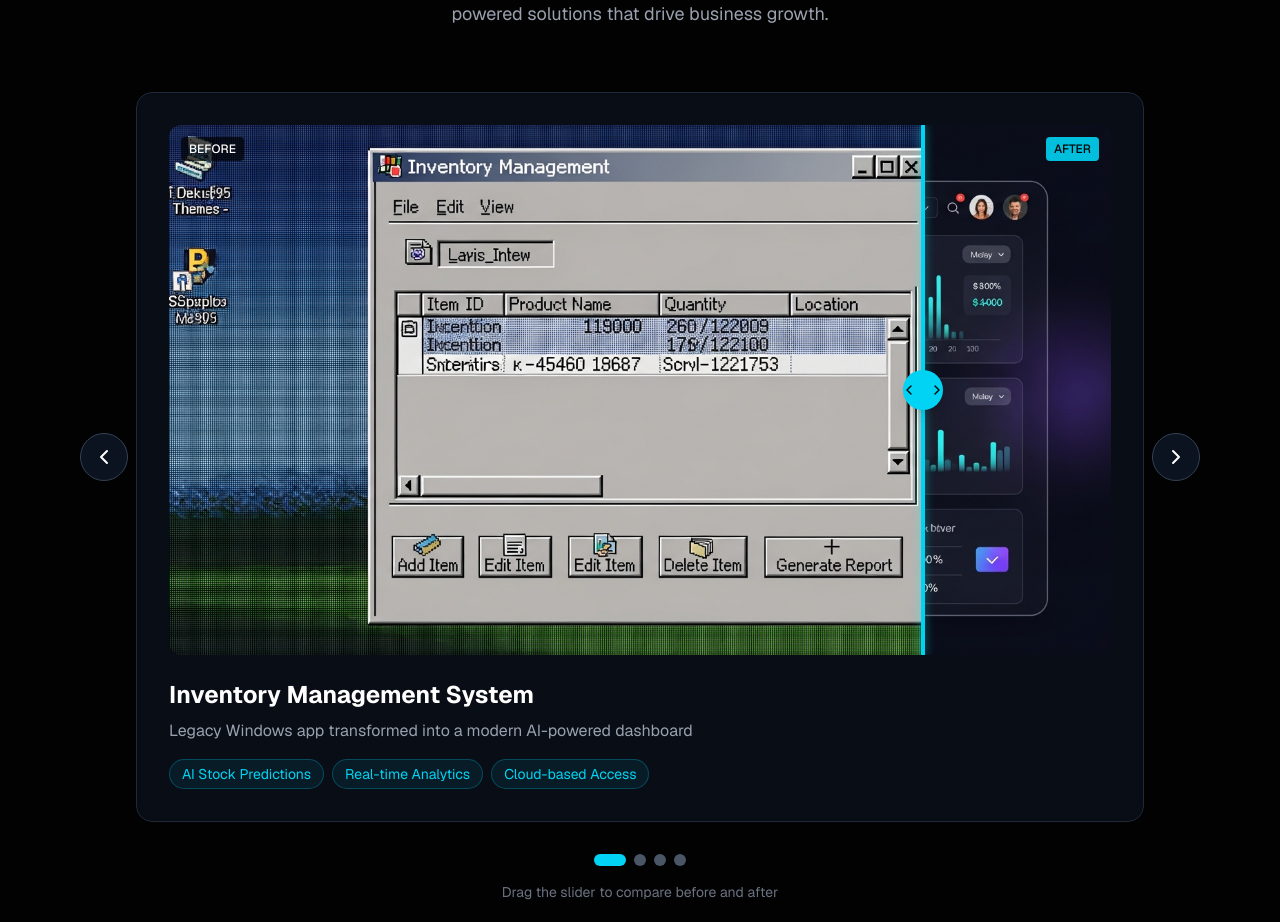
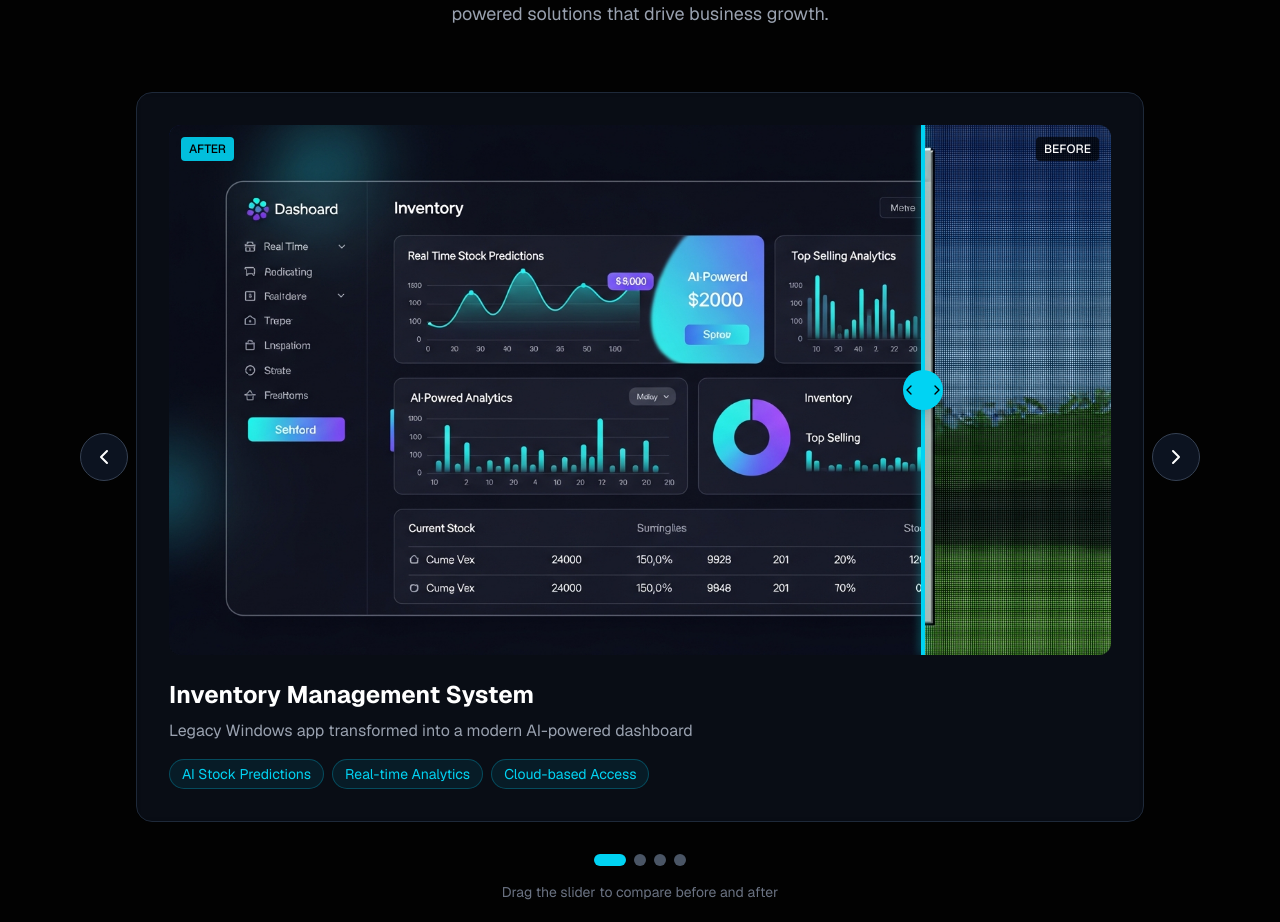
Before and after one commit to DaveCS1/v0-ai-dev-DFW_AI, a Next.js app: page / in a window 1280 px wide. Shown: the part 2040-2962 px from the top of the page. Built offline with nearby package versions, Linux system fonts and the light colour scheme.

Commit message:
Updated portfolio-carousel.tsx

```diff
--- a/components/portfolio-carousel.tsx
+++ b/components/portfolio-carousel.tsx
@@ -114,8 +114,8 @@ function BeforeAfterReveal({ beforeImage, afterImage, autoAnimate }: { beforeIma
     >
       <div className="absolute inset-0 pointer-events-none">
         <img
-          src={afterImage}
-          alt="After"
+          src={beforeImage}
+          alt="Before"
           className="w-full h-full object-cover"
           draggable={false}
         />
@@ -126,8 +126,8 @@ function BeforeAfterReveal({ beforeImage, afterImage, autoAnimate }: { beforeIma
         style={{ clipPath: `inset(0 ${100 - sliderPosition}% 0 0)` }}
       >
         <img
-          src={beforeImage}
-          alt="Before"
+          src={afterImage}
+          alt="After"
           className="w-full h-full object-cover"
           draggable={false}
         />
@@ -143,11 +143,11 @@ function BeforeAfterReveal({ beforeImage, afterImage, autoAnimate }: { beforeIma
         </div>
       </div>
 
-      <div className="absolute top-3 left-3 bg-black/70 text-white text-xs px-2 py-1 rounded font-medium pointer-events-none">
+      <div className="absolute top-3 left-3 bg-cyan-400/90 text-black text-xs px-2 py-1 rounded font-medium pointer-events-none">
+        AFTER
+      </div>
+      <div className="absolute top-3 right-3 bg-black/70 text-white text-xs px-2 py-1 rounded font-medium pointer-events-none">
         BEFORE
-      </div>
-      <div className="absolute top-3 right-3 bg-cyan-400/90 text-black text-xs px-2 py-1 rounded font-medium pointer-events-none">
-        AFTER
       </div>
     </div>
   )
```
